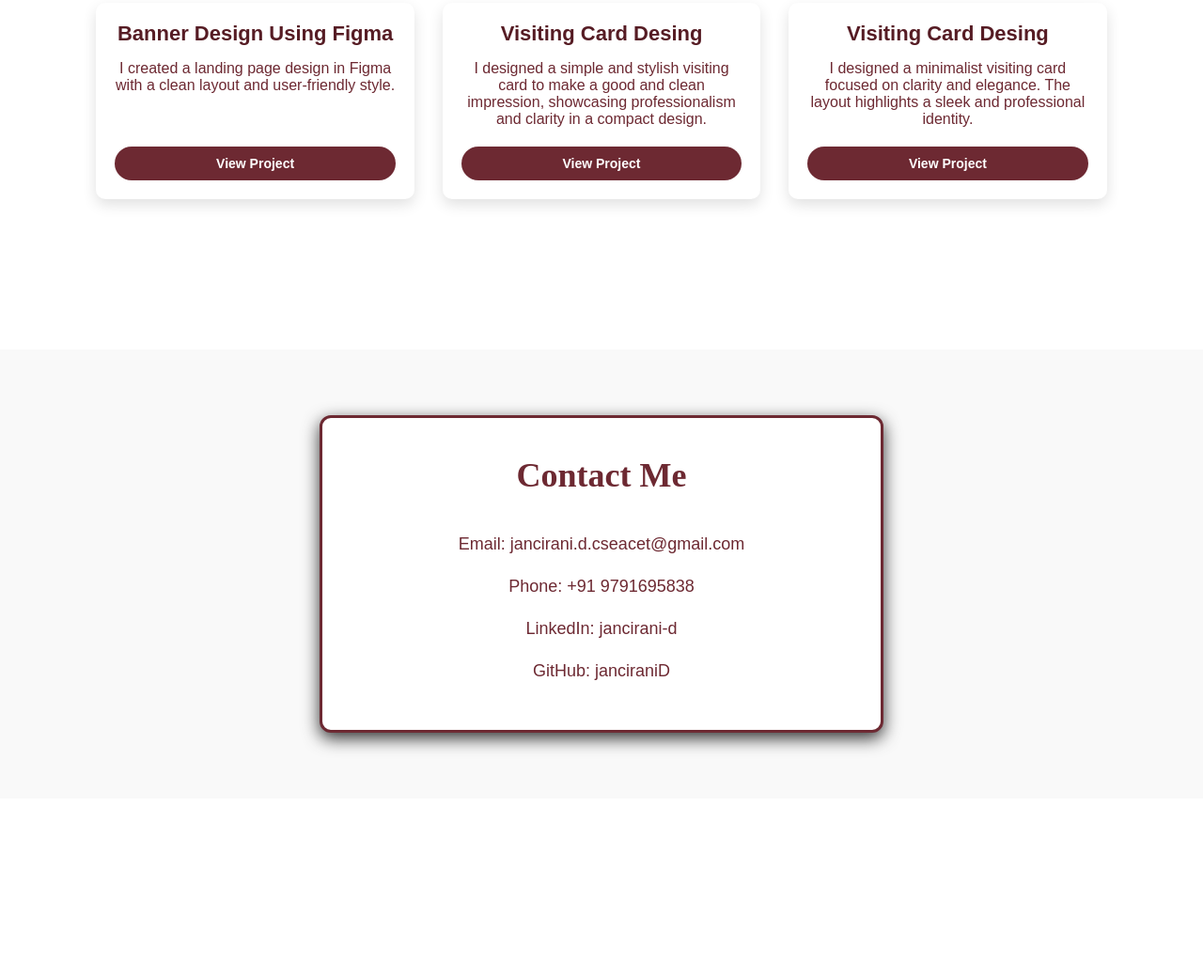
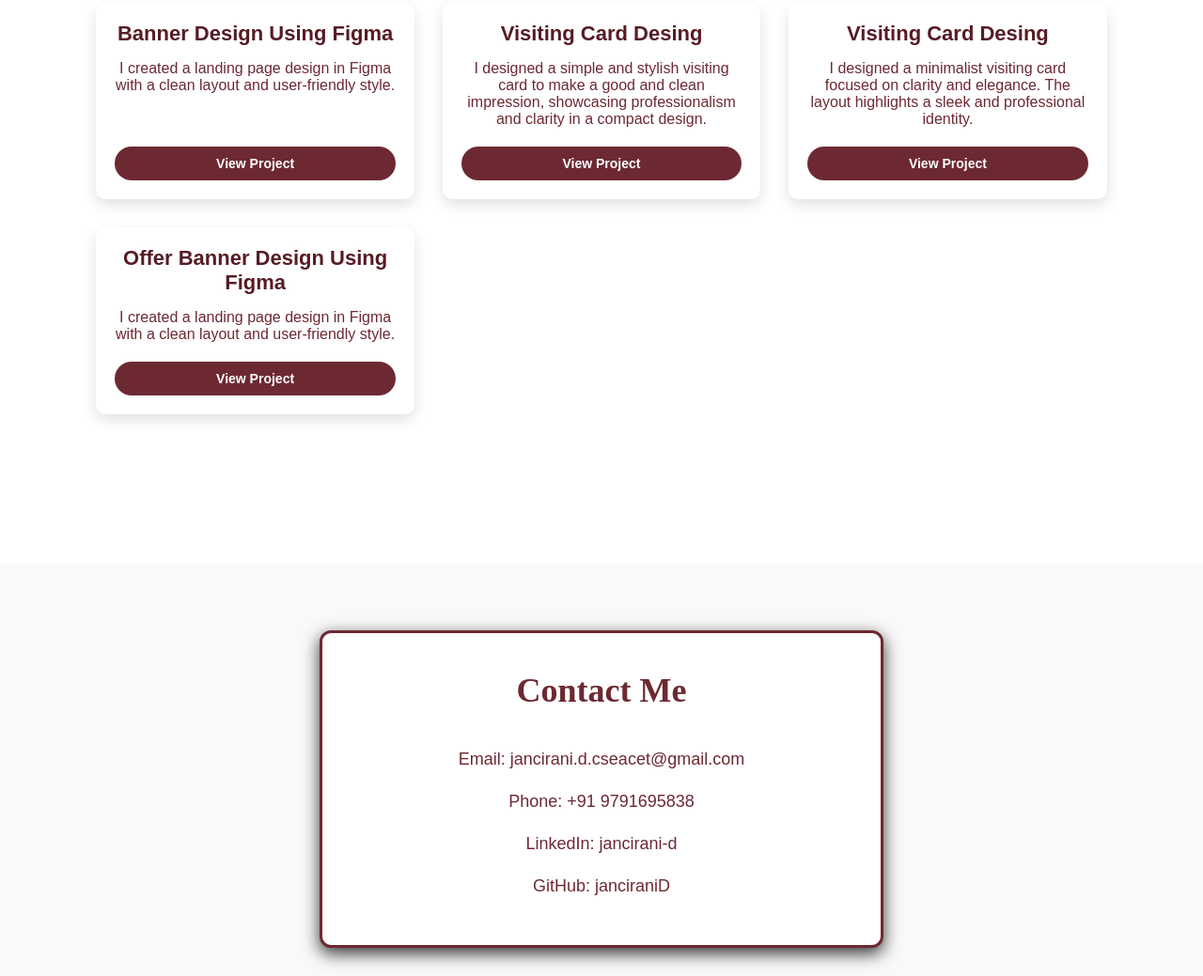
Before and after one commit to janciraniD/My-Portfolio, a plain HTML site: page index.html in a window 1280 px wide. Shown: the part 3059-4098 px from the top of the page at 94% size. Before the commit the page ends 3909 px from the top, so only its background shows below. Drawn offline with Linux system fonts and the light colour scheme.

Commit message:
Added one more design

```diff
--- a/index.html
+++ b/index.html
@@ -129,6 +129,12 @@
              sleek and professional identity.</p>
         <a href="https://www.canva.com/design/DAG1v1sdNDs/vJRZ27BEcXRMBllXZn7xeg/edit?utm_content=DAG1v1sdNDs&utm_campaign=designshare&utm_medium=link2&utm_source=sharebutton">View Project</a>
         </div>
+        <div class="design">
+          <h3>Offer Banner Design Using Figma</h3>
+          <p>I created a landing page design in Figma with a
+            clean layout and user-friendly style.</p>
+          <a href="https://www.figma.com/design/aeGQnXfpDAhTeHHKeclTJZ/OFFER-BANNER-DESIGN?node-id=0-1&p=f">View Project</a>
+        </div>
       </div>
     </div>
   </section>
```
